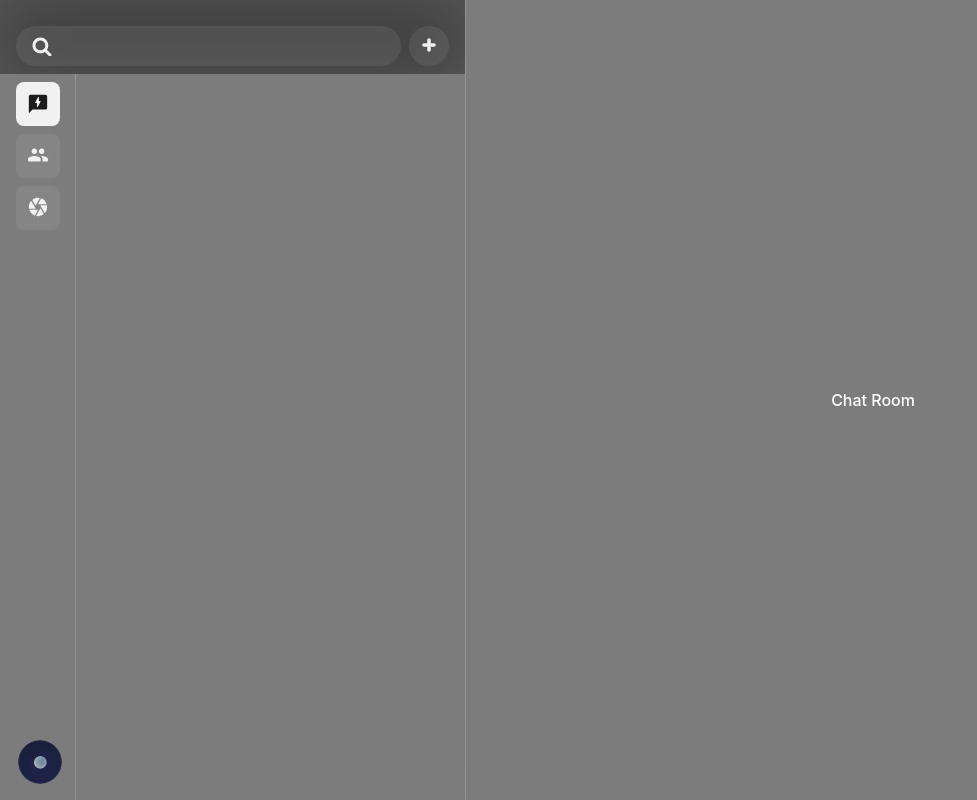
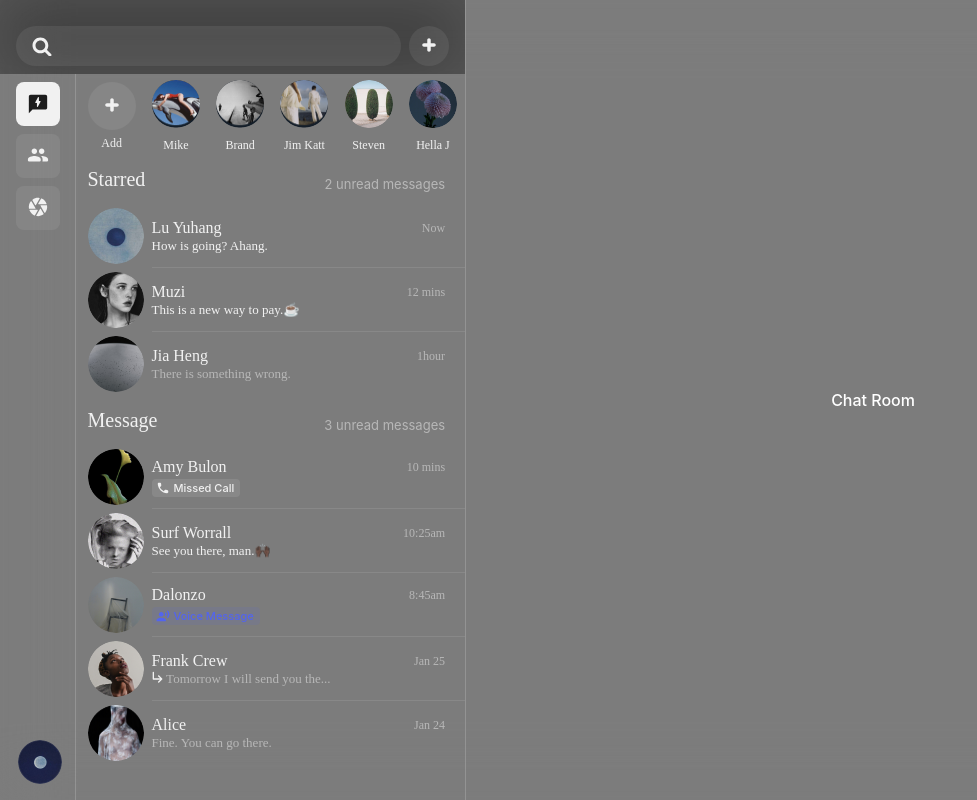
Before and after one commit to mordochi/rolo_test, a React (Create React App) app: page / in a window 1280 px wide. Shown: the whole page, without its empty margins (0-977 px from the left). Built offline with nearby package versions, Linux system fonts and the light colour scheme.

Commit message:
update panel view

```diff
--- /dev/null
+++ b/src/Component/Panel/constants.js
@@ -0,0 +1,101 @@
+import alice from '../../assets/alice.png';
+import amyBulon from '../../assets/amy_bulon.png';
+import dalonzo from '../../assets/dalonzo.png';
+import frankCrew from '../../assets/frank_crew.png';
+import jiaHeng from '../../assets/jia_heng.png';
+import luYuhang from '../../assets/lu_yuhang.png';
+import muzi from '../../assets/muzi.png';
+import surfWorrall from '../../assets/surf_worrall.png';
+
+export const starredMessageGroups = [
+  {
+    avatar: luYuhang,
+    name: 'Lu Yuhang',
+    timestamp: 'Now',
+    message: {
+      type: 'text',
+      content: 'How is going? Ahang.',
+      is_unread: true,
+      sent_by: 'user_id'
+    }
+  },
+  {
+    avatar: muzi,
+    name: 'Muzi',
+    timestamp: '12 mins',
+    message: {
+      type: 'text',
+      content: 'This is a new way to pay.☕️',
+      is_unread: true,
+      sent_by: 'user_id'
+    }
+  },
+  {
+    avatar: jiaHeng,
+    name: 'Jia Heng',
+    timestamp: '1hour',
+    message: {
+      type: 'text',
+      content: 'There is something wrong.',
+      is_unread: false,
+      sent_by: 'user_id'
+    }
+  }
+];
+
+export const generalMessageGroups = [
+  {
+    avatar: amyBulon,
+    name: 'Amy Bulon',
+    timestamp: '10 mins',
+    message: {
+      type: 'phone_call',
+      status: 'Missed Call',
+      is_unread: true,
+      sent_by: 'user_id'
+    }
+  },
+  {
+    avatar: surfWorrall,
+    name: 'Surf Worrall',
+    timestamp: '10:25am',
+    message: {
+      type: 'text',
+      content: 'See you there, man.🙌🏿',
+      is_unread: true,
+      sent_by: 'user_id'
+    }
+  },
+  {
+    avatar: dalonzo,
+    name: 'Dalonzo',
+    timestamp: '8:45am',
+    message: {
+      type: 'voice',
+      is_unread: true,
+      sent_by: 'user_id'
+    }
+  },
+  {
+    avatar: frankCrew,
+    name: 'Frank Crew',
+    timestamp: 'Jan 25',
+    message: {
+      type: 'text',
+      content: 'Tomorrow I will send you the...',
+      is_unread: false,
+      sent_by: 'user_id_me'
+    }
+  },
+  {
+    avatar: alice,
+    name: 'Alice',
+    timestamp: 'Jan 24',
+    message: {
+      type: 'text',
+      content: 'Fine. You can go there.',
+      is_unread: false,
+      sent_by: 'user_id'
+    }
+  }
+];
--- a/src/Component/Panel/index.jsx
+++ b/src/Component/Panel/index.jsx
@@ -1,14 +1,32 @@
 import React from 'react';
+import Contacts from '../Contacts';
+import Messages from '../Messages';
 import SearchBar from '../SearchBar';
 import SideBar from '../SideBar';
-import { Container, InnerWrapper } from './styles';
+import { generalMessageGroups, starredMessageGroups } from './constants';
+import {
+  Container,
+  InnerWrapper,
+  LeftWrapper,
+  MessagesContainer,
+  RightWrapper
+} from './styles';
 
 const Panel = () => {
   return (
     <Container>
       <SearchBar />
       <InnerWrapper>
-        <SideBar />
+        <LeftWrapper>
+          <SideBar />
+        </LeftWrapper>
+        <RightWrapper>
+          <Contacts />
+          <MessagesContainer>
+            <Messages title="Starred" messageGroups={starredMessageGroups} />
+            <Messages title="Message" messageGroups={generalMessageGroups} />
+          </MessagesContainer>
+        </RightWrapper>
       </InnerWrapper>
     </Container>
   );
--- a/src/Component/Panel/styles.js
+++ b/src/Component/Panel/styles.js
@@ -1,14 +1,35 @@
 import styled from 'styled-components';
 
 export const Container = styled.div`
-  flex: 4;
+  flex: 4 1 0;
   color: #ffffff;
   border-right: solid 1px rgba(241, 241, 241, 0.2);
+  overflow: hidden;
 `;
 
 export const InnerWrapper = styled.div`
   height: calc(100% - 74px);
   display: flex;
   justify-content: space-between;
+  align-items: flex-start;
+`;
+
+export const LeftWrapper = styled.div`
+  flex: 0 0 76px;
+  height: 100%;
+  display: flex;
+  justify-content: space-between;
   align-items: stretch;
 `;
+
+export const RightWrapper = styled.div`
+  flex: 1 1 0;
+  height: 100%;
+  overflow: hidden;
+  padding-left: 11.5px;
+`;
+
+export const MessagesContainer = styled.div`
+  max-height: calc(100% - 85px);
+  overflow: scroll;
+`;
--- a/src/Component/SideBar/styles.js
+++ b/src/Component/SideBar/styles.js
@@ -1,7 +1,6 @@
 import styled from 'styled-components';
 
 export const Container = styled.div`
-  width: 76px;
   padding: 8px 11.5px 16px 16px;
   border-right: solid 1px rgba(241, 241, 241, 0.2);
   display: flex;
```
